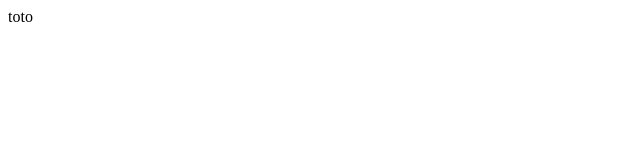
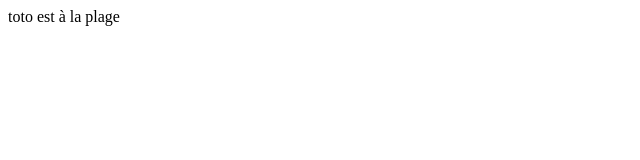
Before and after one commit to alexishessler/projecttest, a plain HTML site: page index.html in a window 1280 px wide. Shown: the whole page, without its empty margins (0-640 px from the left). Drawn offline with Linux system fonts and the light colour scheme.

Commit message:
change message

```diff
--- a/index.html
+++ b/index.html
@@ -2,7 +2,7 @@
     <head></head>
     <body>
         <p>
-            toto
+            toto est à la plage
         </p>
     </body>
 </html>
```
